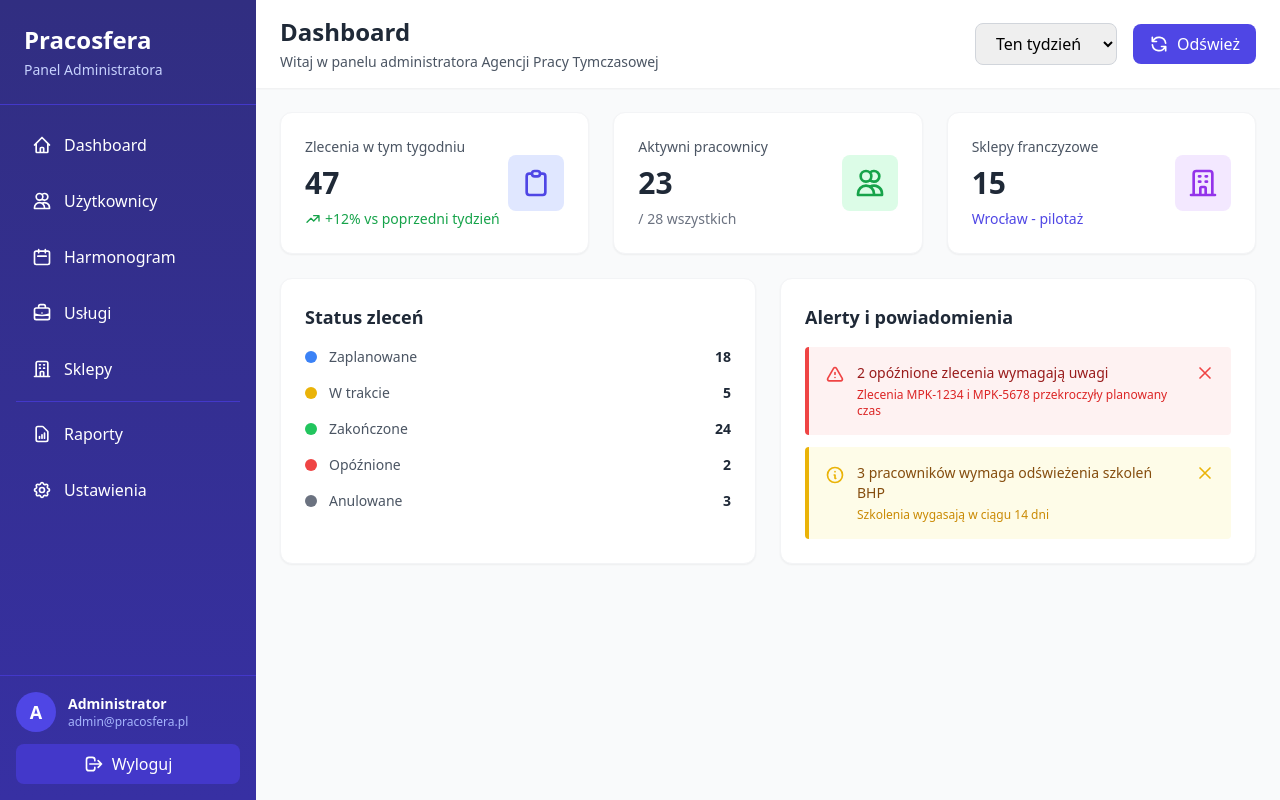
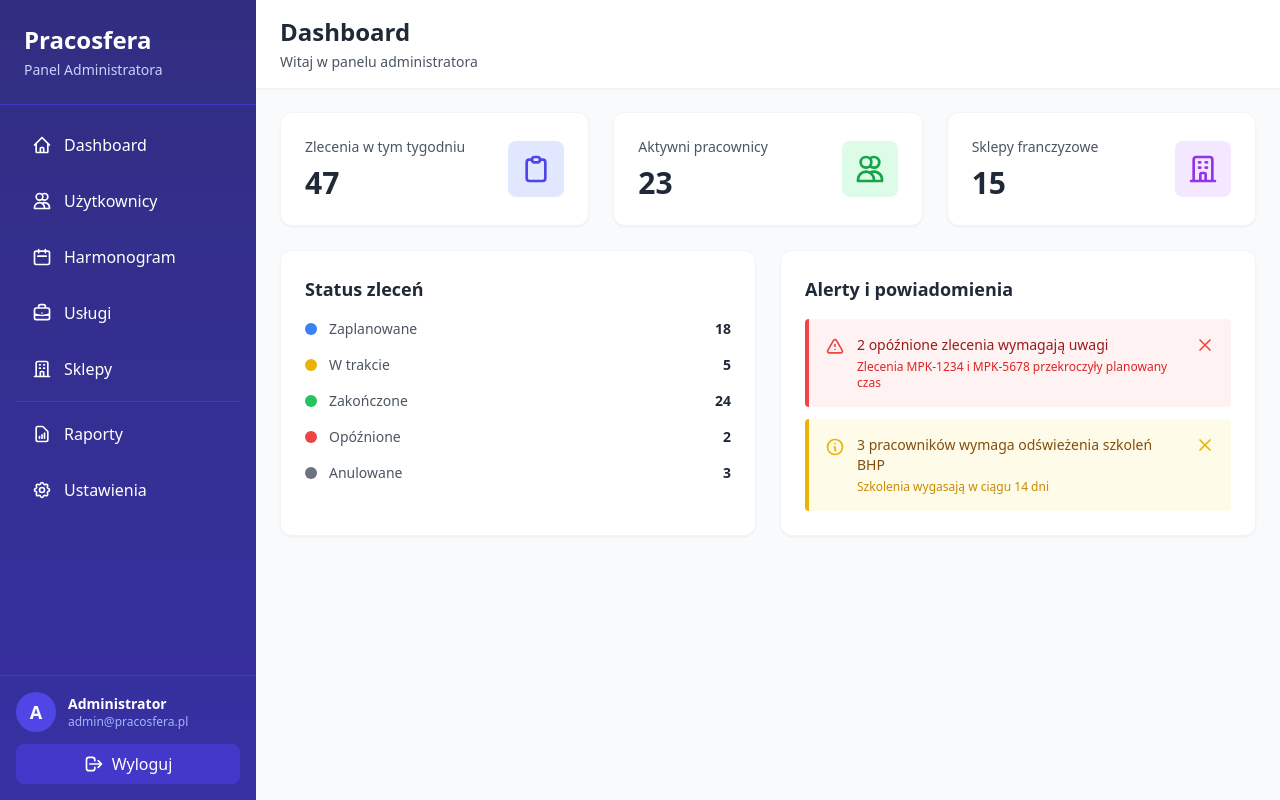
Before and after one commit to dogtronic/pracosfera-mvp, a plain HTML site: page pages/admin/dashboard.html in a window 1280 px wide. Drawn offline with nearby package versions, Linux system fonts and the light colour scheme.

Commit message:
Simplify admin dashboard interface

```diff
--- a/pages/admin/dashboard.html
+++ b/pages/admin/dashboard.html
@@ -18,23 +18,7 @@
                 <div class="flex items-center justify-between">
                     <div>
                         <h1 class="text-2xl font-bold text-gray-800">Dashboard</h1>
-                        <p class="text-sm text-gray-600 mt-1">Witaj w panelu administratora Agencji Pracy Tymczasowej</p>
-                    </div>
-                    <div class="flex items-center space-x-4">
-                        <!-- Filtr czasowy -->
-                        <select id="timeFilter" class="px-4 py-2 border border-gray-300 rounded-lg focus:ring-2 focus:ring-indigo-500 focus:border-indigo-500">
-                            <option value="today">Dzisiaj</option>
-                            <option value="week" selected>Ten tydzień</option>
-                            <option value="month">Ten miesiąc</option>
-                            <option value="year">Ten rok</option>
-                        </select>
-                        <!-- Odświeżanie -->
-                        <button onclick="refreshDashboard()" class="px-4 py-2 bg-indigo-600 text-white rounded-lg hover:bg-indigo-700 transition flex items-center">
-                            <svg class="w-5 h-5 mr-2" fill="none" stroke="currentColor" viewBox="0 0 24 24">
-                                <path stroke-linecap="round" stroke-linejoin="round" stroke-width="2" d="M4 4v5h.582m15.356 2A8.001 8.001 0 004.582 9m0 0H9m11 11v-5h-.581m0 0a8.003 8.003 0 01-15.357-2m15.357 2H15" />
-                            </svg>
-                            Odśwież
-                        </button>
+                        <p class="text-sm text-gray-600 mt-1">Witaj w panelu administratora</p>
                     </div>
                 </div>
             </div>
@@ -50,12 +34,6 @@
                         <div>
                             <p class="text-sm text-gray-600 font-medium">Zlecenia w tym tygodniu</p>
                             <h3 class="text-3xl font-bold text-gray-800 mt-2">47</h3>
-                            <p class="text-sm text-green-600 mt-2 flex items-center">
-                                <svg class="w-4 h-4 mr-1" fill="none" stroke="currentColor" viewBox="0 0 24 24">
-                                    <path stroke-linecap="round" stroke-linejoin="round" stroke-width="2" d="M13 7h8m0 0v8m0-8l-8 8-4-4-6 6" />
-                                </svg>
-                                +12% vs poprzedni tydzień
-                            </p>
                         </div>
                         <div class="w-14 h-14 bg-indigo-100 rounded-lg flex items-center justify-center">
                             <svg class="w-8 h-8 text-indigo-600" fill="none" stroke="currentColor" viewBox="0 0 24 24">
@@ -71,7 +49,6 @@
                         <div>
                             <p class="text-sm text-gray-600 font-medium">Aktywni pracownicy</p>
                             <h3 class="text-3xl font-bold text-gray-800 mt-2">23</h3>
-                            <p class="text-sm text-gray-500 mt-2">/ 28 wszystkich</p>
                         </div>
                         <div class="w-14 h-14 bg-green-100 rounded-lg flex items-center justify-center">
                             <svg class="w-8 h-8 text-green-600" fill="none" stroke="currentColor" viewBox="0 0 24 24">
@@ -87,7 +64,6 @@
                         <div>
                             <p class="text-sm text-gray-600 font-medium">Sklepy franczyzowe</p>
                             <h3 class="text-3xl font-bold text-gray-800 mt-2">15</h3>
-                            <p class="text-sm text-indigo-600 mt-2">Wrocław - pilotaż</p>
                         </div>
                         <div class="w-14 h-14 bg-purple-100 rounded-lg flex items-center justify-center">
                             <svg class="w-8 h-8 text-purple-600" fill="none" stroke="currentColor" viewBox="0 0 24 24">
@@ -200,18 +176,6 @@
                 });
             });
 
-        // Refresh Dashboard
-        function refreshDashboard() {
-            // W rzeczywistej aplikacji tutaj byłoby pobieranie danych z API
-            alert('Odświeżanie danych...');
-            location.reload();
-        }
-
-        // Time Filter Change
-        document.getElementById('timeFilter').addEventListener('change', function() {
-            // W rzeczywistej aplikacji tutaj byłaby aktualizacja danych
-            console.log('Zmiana filtra na:', this.value);
-        });
     </script>
 </body>
 </html>
```
